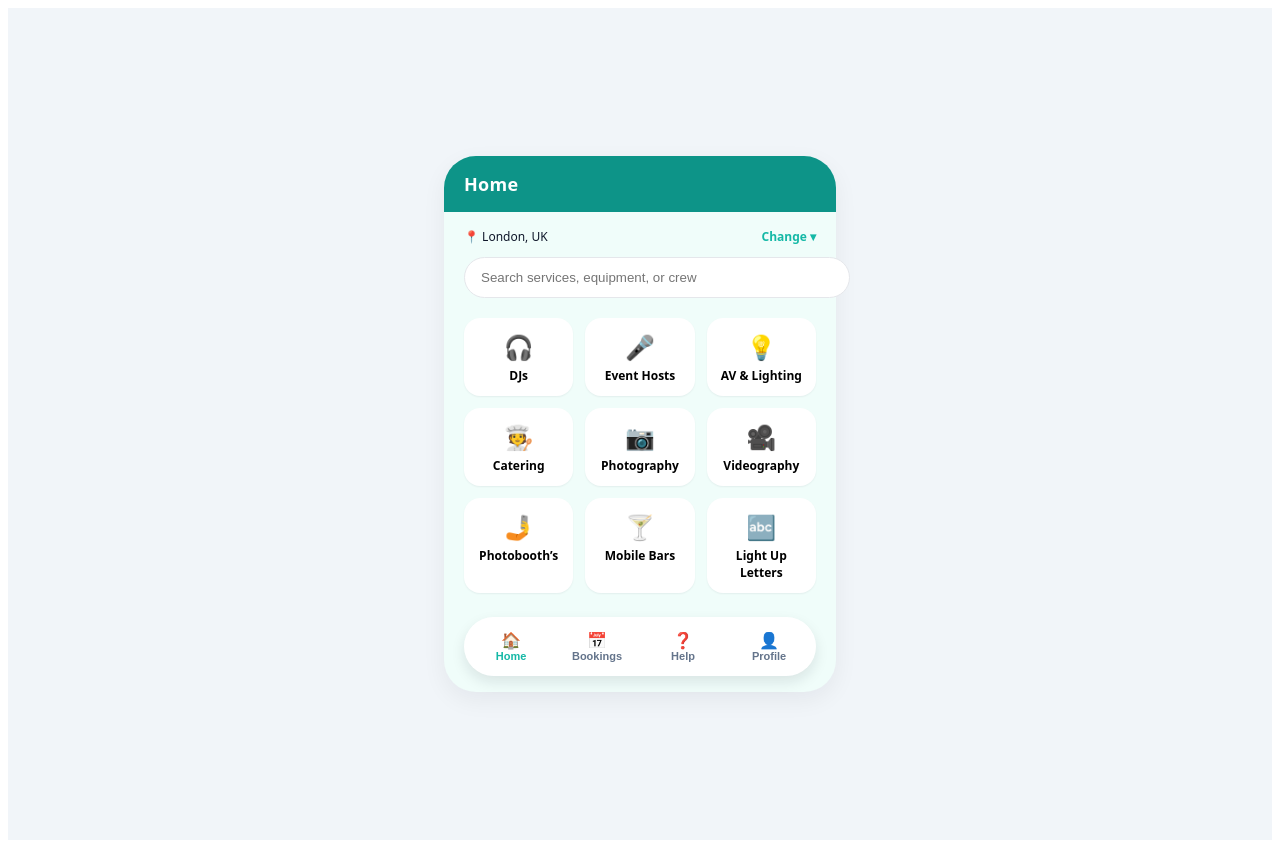
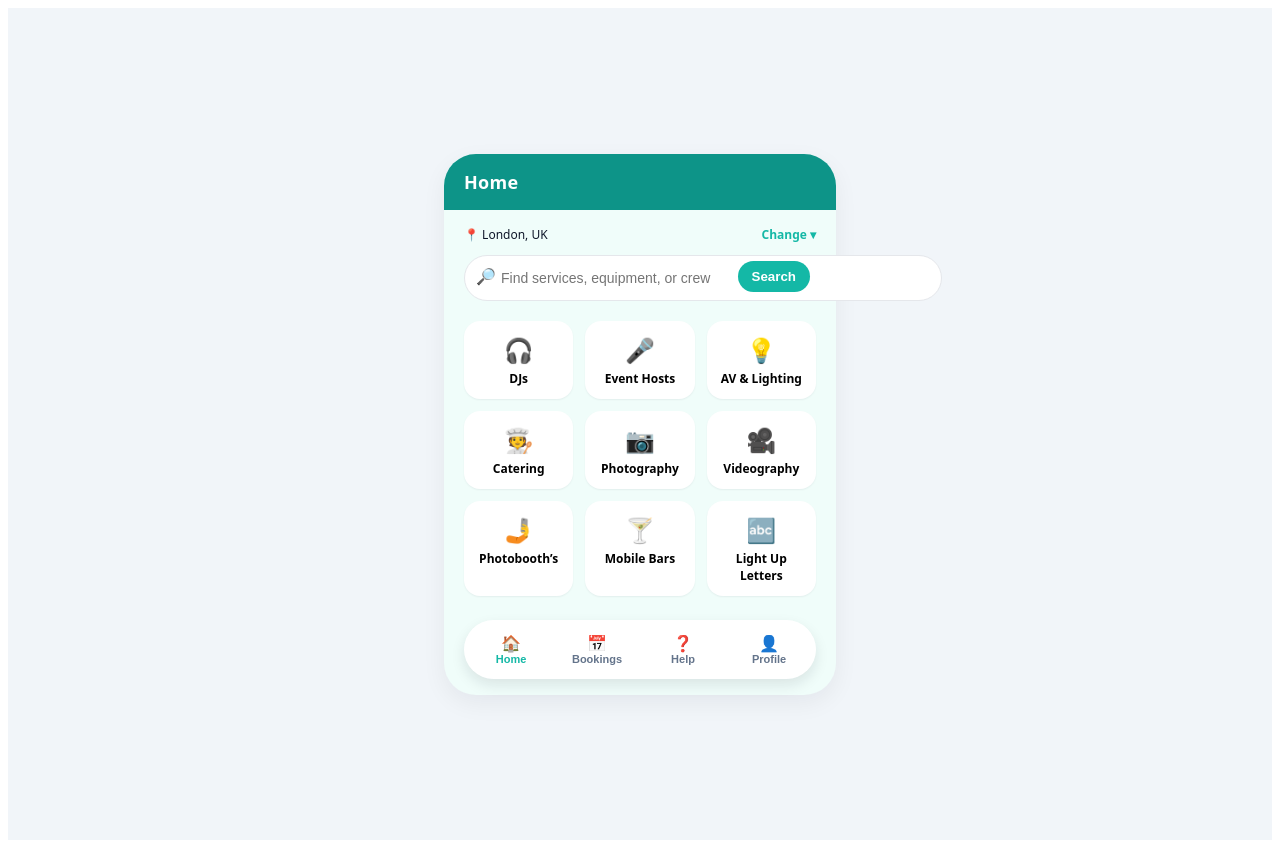
Before and after one commit to jayreiddevops/alleventhub, a React (Vite) app: page / in a window 1280 px wide. Built offline with nearby package versions, Linux system fonts and the light colour scheme.

Commit message:
Update App.jsx

```diff
--- a/src/App.jsx
+++ b/src/App.jsx
@@ -1,5 +1,5 @@
-// Single-screen demo with bottom tab bar (Home / Bookings / Help / Profile)
-// Flow: Home → Results → Supplier Profile → Booking, plus tab navigation.
+// Single-screen demo with bottom tab bar and searchable categories
+// Flow: Home → Results → Supplier Profile → Booking, plus tab navigation and search.
 
 import React, { useState } from "react";
 
@@ -133,7 +133,7 @@ const BottomTabs = ({ active, onSelect }) => {
 };
 
 // Screens
-const HomeScreen = ({ onSelectCategory, onSelectTab }) => {
+const HomeScreen = ({ onSelectCategory, onSelectTab, onSearch }) => {
   const categories = [
     { label: "DJs", icon: "🎧" },
     { label: "Event Hosts", icon: "🎤" },
@@ -145,6 +145,17 @@ const HomeScreen = ({ onSelectCategory, onSelectTab }) => {
     { label: "Mobile Bars", icon: "🍸" },
     { label: "Light Up Letters", icon: "🔤" },
   ];
+  const [query, setQuery] = React.useState("");
+  const filtered = query
+    ? categories.filter((c) => c.label.toLowerCase().includes(query.toLowerCase()))
+    : categories;
+
+  const submit = (e) => {
+    e.preventDefault();
+    if (!query.trim()) return;
+    onSearch?.(query.trim());
+  };
+
   return (
     <Phone bg={Brand.bg}>
       <TopBar title="Home" />
@@ -153,17 +164,35 @@ const HomeScreen = ({ onSelectCategory, onSelectTab }) => {
           <span style={{ color: Brand.text }}>📍 London, UK</span>
           <span style={{ color: Brand.accent, fontWeight: 600 }}>Change ▾</span>
         </div>
+
+        {/* Search bar */}
+        <form onSubmit={submit} style={{ position: "relative" }}>
+          <span style={{ position: "absolute", left: 12, top: 10, fontSize: 16 }}>🔎</span>
           <input
-          placeholder="Search services, equipment, or crew"
+            value={query}
+            onChange={(e) => setQuery(e.target.value)}
+            onKeyDown={(e) => { if (e.key === 'Enter') submit(e); }}
+            placeholder="Find services, equipment, or crew"
             style={{
               width: "100%",
+              height: 44,
               borderRadius: 999,
               border: "1px solid #e5e7eb",
-            padding: "12px 16px",
+              padding: "0 88px 0 36px",
+              fontSize: 14,
+              outline: "none",
+              background: "#fff",
             }}
           />
+          {query && (
+            <button type="button" onClick={() => setQuery("")} style={{ position: "absolute", right: 88, top: 8, border: 0, background: "transparent", cursor: "pointer", fontSize: 14, color: Brand.muted }}>✕</button>
+          )}
+          <button type="submit" style={{ position: "absolute", right: 6, top: 6, background: Brand.accent, color: "#fff", border: 0, borderRadius: 999, padding: "8px 14px", fontWeight: 700, cursor: "pointer" }}>Search</button>
+        </form>
+
+        {/* Category grid (filters as you type) */}
         <div style={styles.grid}>
-          {categories.map((c) => (
+          {filtered.map((c) => (
             <div
               key={c.label}
               onClick={() => onSelectCategory(c.label)}
@@ -173,6 +202,9 @@ const HomeScreen = ({ onSelectCategory, onSelectTab }) => {
               <div style={{ fontSize: 12, fontWeight: 700, marginTop: 4 }}>{c.label}</div>
             </div>
           ))}
+          {filtered.length === 0 && (
+            <div style={{ gridColumn: "1 / -1", fontSize: 12, color: Brand.muted }}>No categories match “{query}”.</div>
+          )}
         </div>
         <BottomTabs active="home" onSelect={onSelectTab} />
       </div>
@@ -272,8 +304,26 @@ export default function App() {
     if (tab === "profile") setView("profileTab");
   };
 
+  // Search handler: route to best matching category
+  const handleSearch = (q) => {
+    const cats = [
+      "DJs",
+      "Event Hosts",
+      "AV & Lighting",
+      "Catering",
+      "Photography",
+      "Videography",
+      "Photobooth’s",
+      "Mobile Bars",
+      "Light Up Letters",
+    ];
+    const match = cats.find((c) => c.toLowerCase().includes(q.toLowerCase())) || "Photography";
+    setCategory(match);
+    setView("results");
+  };
+
   let screen;
-  if (view === "home") screen = <HomeScreen onSelectCategory={(c) => { setCategory(c); setView("results"); }} onSelectTab={handleTab} />;
+  if (view === "home") screen = <HomeScreen onSelectCategory={(c) => { setCategory(c); setView("results"); }} onSelectTab={handleTab} onSearch={handleSearch} />;
   if (view === "results") screen = <ResultsScreen category={category} onBack={() => setView("home")} onSelectSupplier={(s) => { setSupplier(s); setView("profile"); }} onSelectTab={handleTab} />;
   if (view === "profile") screen = <SupplierProfile name={supplier} onBack={() => setView("results")} onBook={() => setView("booking")} onSelectTab={handleTab} />;
   if (view === "booking") screen = <BookingScreen supplier={supplier || "Your bookings"} onBack={() => setView("home")} onSelectTab={handleTab} />;
```
Lines whose indentation alone changed are shown as unchanged.
